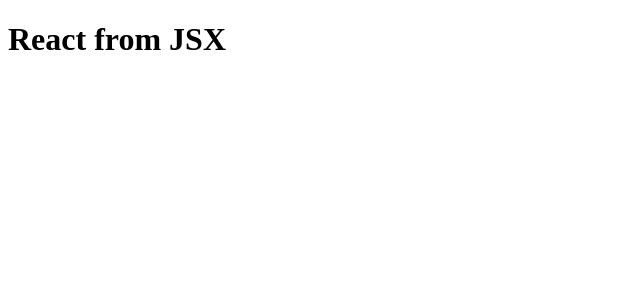
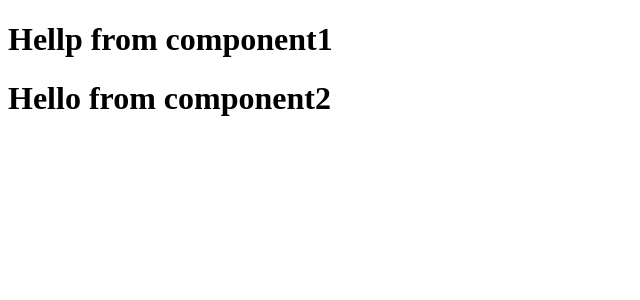
Before and after one commit to Vikasmyya/React-Tut, a React (Vite) app: page / in a window 1280 px wide. Shown: the top 300 px of the page, without its empty margins (0-640 px from the left). Built offline with nearby package versions, Linux system fonts and the light colour scheme.

Commit message:
Added functional component

```diff
--- a/App.js
+++ b/App.js
@@ -4,8 +4,24 @@
 //JSX
 const jsxHeading = <h1> React from JSX</h1>;
 
+//Functional complonent
+const HeadingComponent = () => {
+  return <h1>Hellp from component1</h1>;
+};
+
+//short hand
+const HeadingComponent3 = () => <h1>Hello from complonent3</h1>;
+
+//component composition
+const HeadingComponent2 = () => (
+  <div>
+    <HeadingComponent />
+    <h1>Hello from component2</h1>
+  </div>
+);
+
 console.log(jsxHeading);
 
 const root = ReactDOM.createRoot(document.getElementById("root"));
 
-root.render(jsxHeading);
+root.render(<HeadingComponent2 />);
```
